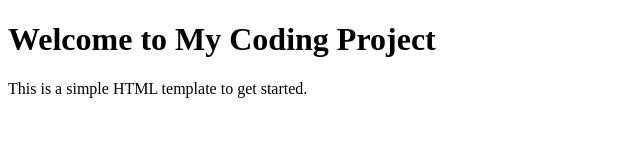
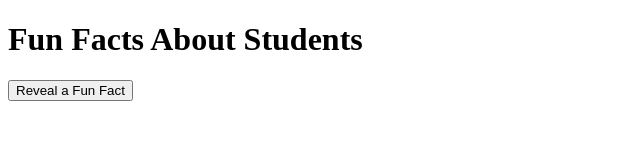
Before and after one commit to Abhay809/GenAI_workshop, a plain HTML site: page index.html in a window 1280 px wide. Shown: the whole page, without its empty margins (0-640 px from the left). Drawn offline with Linux system fonts and the light colour scheme.

Commit message:
Update index.html

```diff
--- a/index.html
+++ b/index.html
@@ -3,10 +3,15 @@
 <head>
     <meta charset="UTF-8">
     <meta name="viewport" content="width=device-width, initial-scale=1.0">
-    <title>My Coding Project</title>
+    <title>Fun Facts About Students</title>
+    <link rel="stylesheet" href="styles.css">
 </head>
 <body>
-    <h1>Welcome to My Coding Project</h1>
-    <p>This is a simple HTML template to get started.</p>
+    <div class="container">
+        <h1>Fun Facts About Students</h1>
+        <button id="revealFactButton">Reveal a Fun Fact</button>
+        <p id="funFact"></p>
+    </div>
+    <script src="script.js"></script>
 </body>
 </html>
```
